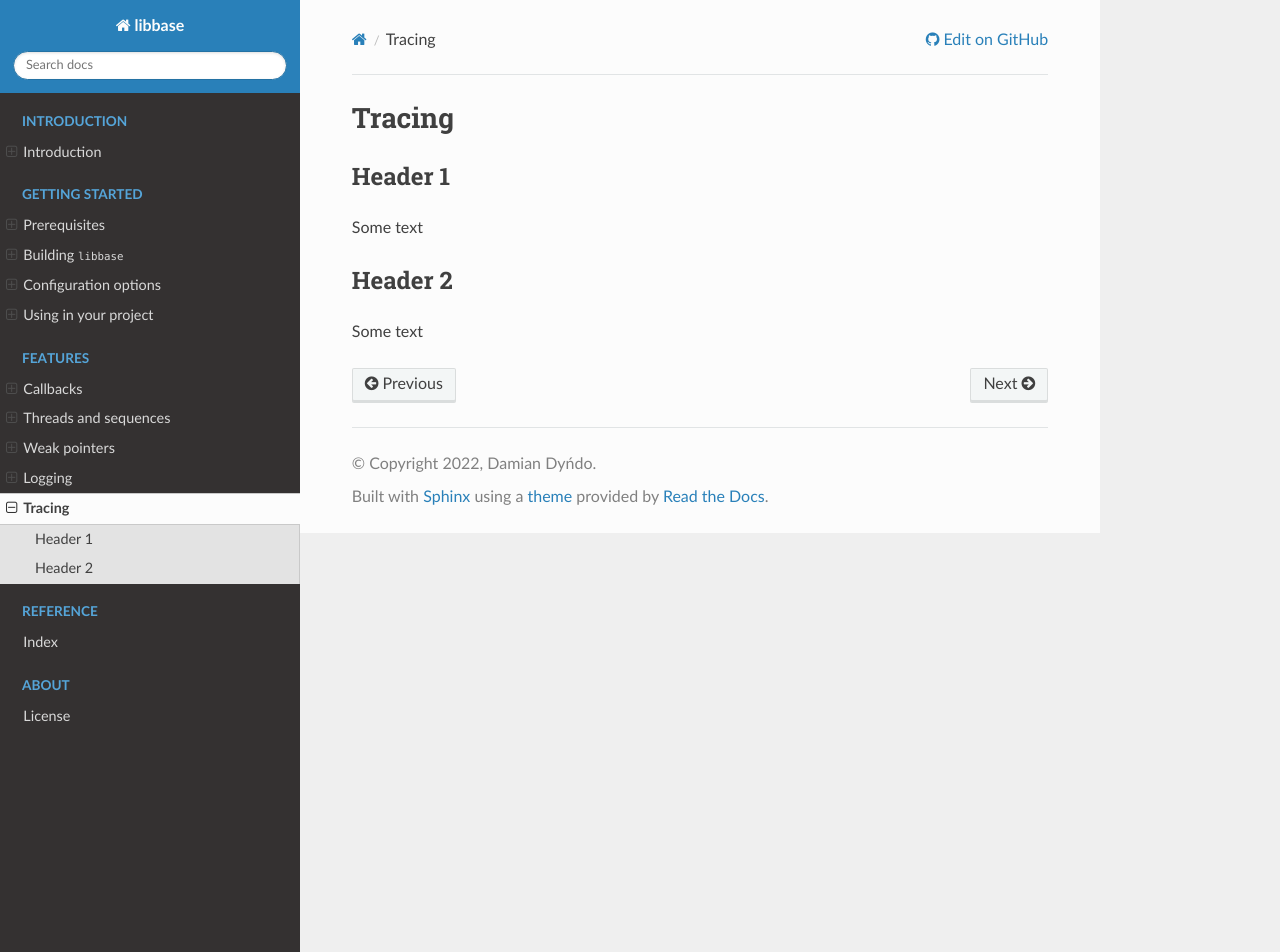
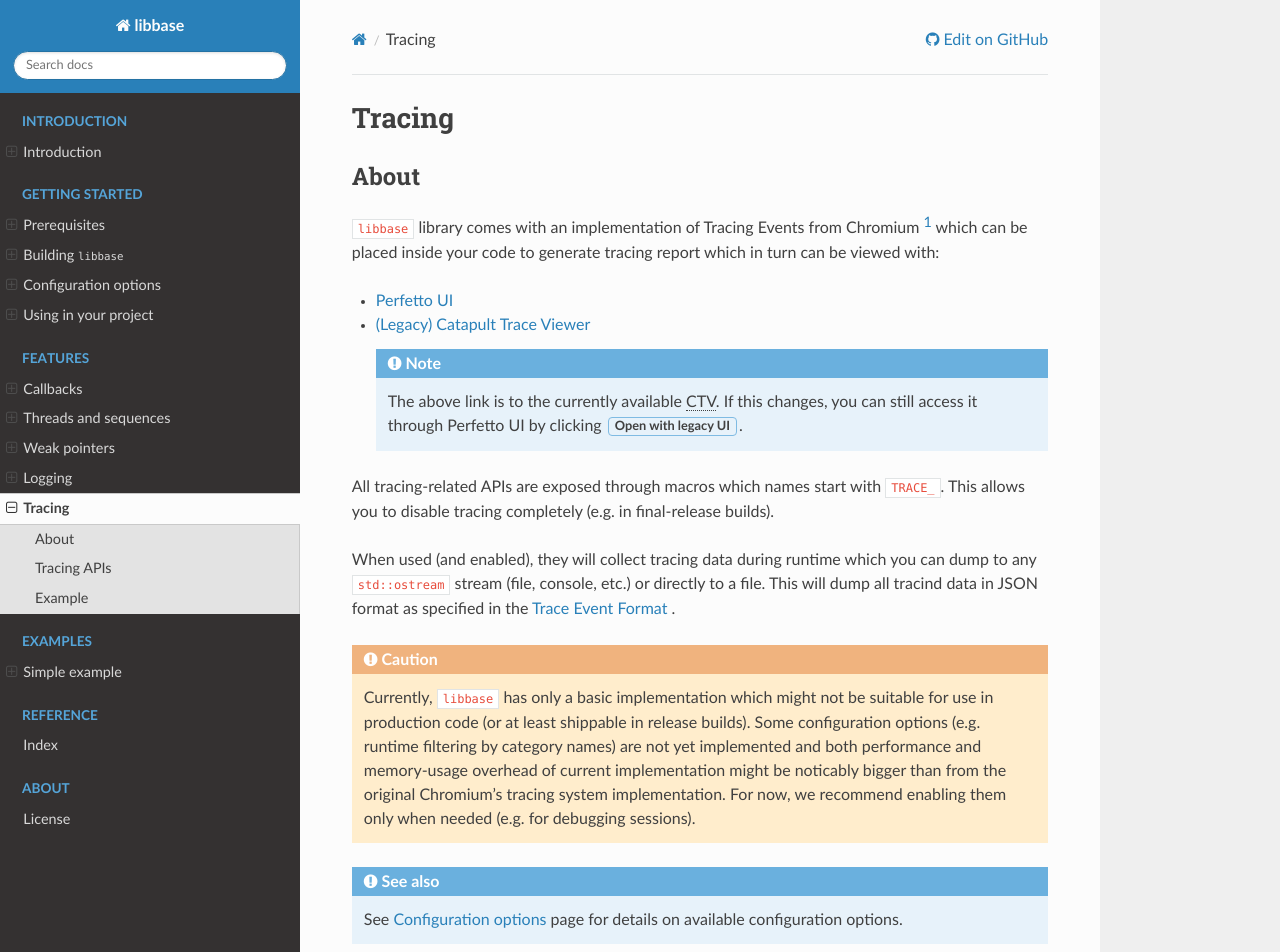
Before and after one commit to RippeR37/libbase, a Sphinx documentation site: the page built from docs/features/tracing.rst, in a window 1280 px wide and 1400 px high. Shown: the top 952 px of the window. Built offline with Sphinx 7.4.7 and the Read the Docs theme 2.0.0, drawn with Linux system fonts in a browser that asks for light colours; pages that are not in the unit, such as notebooks, are missing from menus; some of the changed text lies outside the part shown.

Commit message:
[#27] Add "Tracing" documentation page.
This commit adds "Tracing" documentation page in the "Features"
group. It also contains small fixes to other reST documents.

```diff
--- a/docs/features/logging.rst
+++ b/docs/features/logging.rst
@@ -11,6 +11,10 @@ your code in the same format as possible within Chromium's code.
 You can read more on how to use GLOG
 `here <https://github.com/google/glog#user-guide>`_ or see the same user-guide
 (from the version actually used in this build) included below.
+
+.. important::
+
+   To use logging system, simply include ``base/logging.h``.
 
 .. attention::
 
--- a/docs/features/tracing.rst
+++ b/docs/features/tracing.rst
@@ -1,12 +1,88 @@
 Tracing
 =======
 
-Header 1
---------
+About
+-----
 
-Some text
+``libbase`` library comes with an implementation of Tracing Events from Chromium
+[#chr_tracing]_ which can be placed inside your code to generate tracing report
+which in turn can be viewed with:
 
-Header 2
---------
+* `Perfetto UI <https://ui.perfetto.dev/>`_
+* `(Legacy) Catapult Trace Viewer <https://ui.perfetto.dev/v25.0-35871d62c/assets/catapult_trace_viewer.html>`_
 
-Some text
+  .. note::
+     The above link is to the currently available
+     :abbr:`CTV (Catapult Trace Viewer)`. If this changes, you can still access
+     it through Perfetto UI by clicking :guilabel:`Open with legacy UI`.
+
+All tracing-related APIs are exposed through macros which names start with
+``TRACE_``. This allows you to disable tracing completely (e.g. in final-release
+builds).
+
+When used (and enabled), they will collect tracing data during runtime which you
+can dump to any ``std::ostream`` stream (file, console, etc.) or directly to a
+file. This will dump all tracind data in JSON format as specified in the
+`Trace Event Format \
+<https://docs.google.com/document/d/1CvAClvFfyA5R-PhYUmn5OOQtYMH4h6I0nSsKchNAySU/preview>`_.
+
+.. caution::
+
+   Currently, ``libbase`` has only a basic implementation which might not be
+   suitable for use in production code (or at least shippable in release
+   builds). Some configuration options (e.g. runtime filtering by category
+   names) are not yet implemented and both performance and memory-usage overhead
+   of current implementation might be noticably bigger than from the original
+   Chromium's tracing system implementation. For now, we recommend enabling them
+   only when needed (e.g. for debugging sessions).
+
+.. seealso::
+
+   See :doc:`../getting_started/configuration` page for details on available
+   configuration options.
+
+
+Tracing APIs
+------------
+
+.. doxygendefine:: TRACE_EVENT
+
+.. doxygendefine:: TRACE_EVENT_BEGIN
+.. doxygendefine:: TRACE_EVENT_END
+
+.. doxygendefine:: TRACE_EVENT_ASYNC_BEGIN
+.. doxygendefine:: TRACE_EVENT_ASYNC_END
+.. doxygendefine:: TRACE_EVENT_ASYNC_STEP
+
+.. doxygendefine:: TRACE_EVENT_WITH_FLOW_BEGIN
+.. doxygendefine:: TRACE_EVENT_WITH_FLOW_END
+.. doxygendefine:: TRACE_EVENT_WITH_FLOW_STEP
+
+.. doxygendefine:: TRACE_COUNTER
+.. doxygendefine:: TRACE_COUNTER_ID
+
+.. doxygendefine:: TRACE_SIGNAL
+.. doxygendefine:: TRACE_SIGNAL_PROCESS
+.. doxygendefine:: TRACE_SIGNAL_THREAD
+
+.. doxygendefine:: TRACE_NAME_PROCESS
+.. doxygendefine:: TRACE_NAME_THREAD
+
+.. doxygendefine:: TRACE_EVENT_FLUSH_TO_FILE
+.. doxygendefine:: TRACE_EVENT_FLUSH_TO_STREAM
+
+
+Example
+-------
+
+This is an example of tracing generated by the :doc:`../examples/simple` and
+rendered by the *Perfetto UI*:
+
+.. image:: tracing_example.png
+   :align: center
+   :width: 75%
+
+
+.. Footnotes:
+
+.. [#chr_tracing] https://chromium.googlesource.com/chromium/src/base/trace_event/common/+/refs/heads/main/trace_event_common.h
--- a/docs/index.rst
+++ b/docs/index.rst
@@ -28,6 +28,12 @@ Welcome to ``libbase`` library documentation!
    features/weak_ptrs.rst
    features/logging.rst
    features/tracing.rst
+
+.. toctree::
+   :hidden:
+   :caption: Examples
+
+   examples/simple.rst
 
 .. toctree::
    :maxdepth: 2
```
Also changed, not shown: docs/features/tracing_example.png (added).
